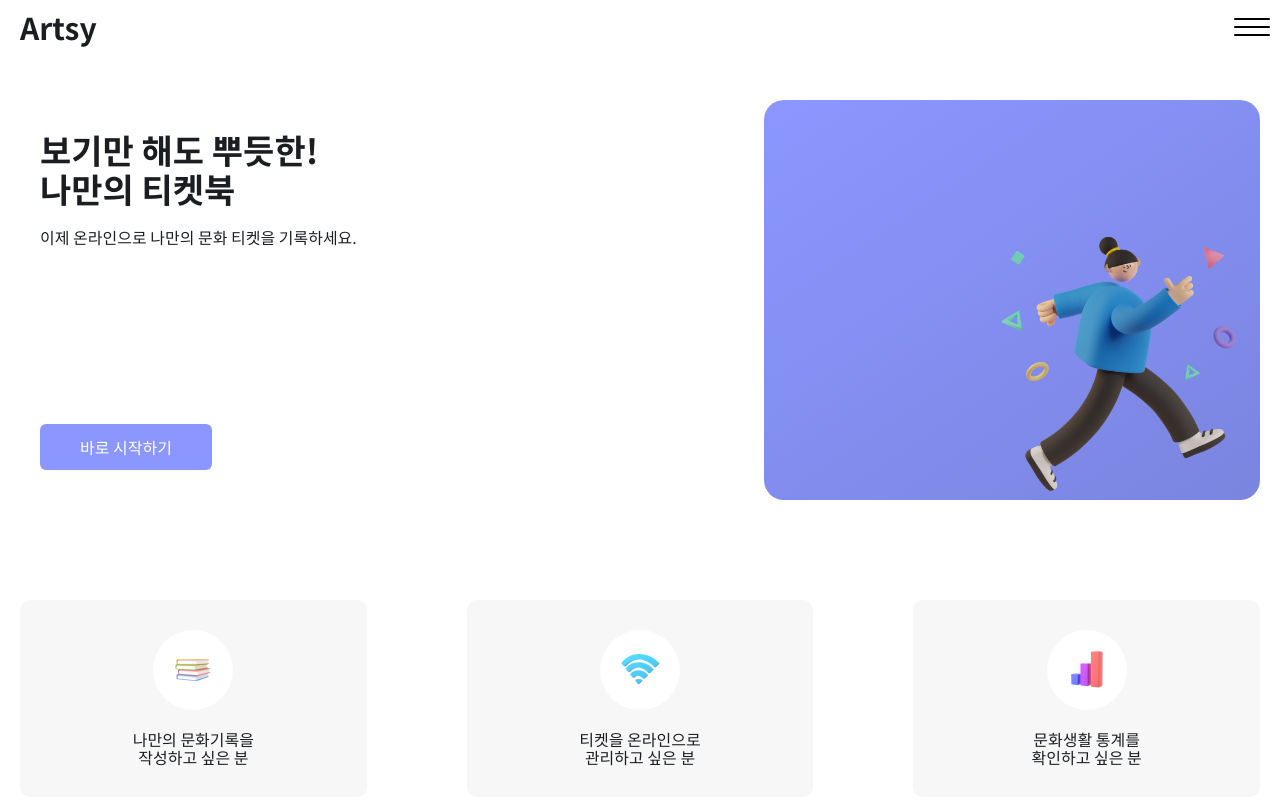
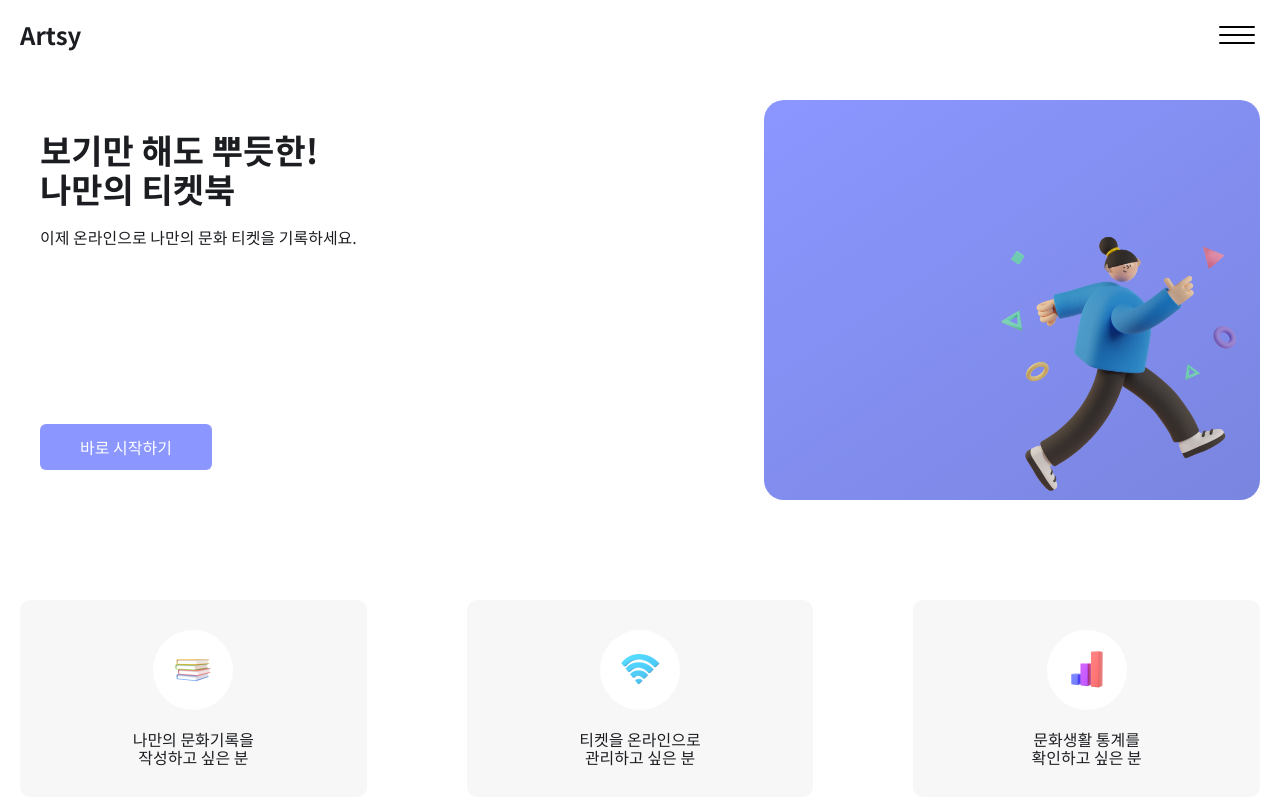
Before and after one commit to seohyun-song/Artsy, a React (Vite) app: page / in a window 1280 px wide. Shown: the top 800 px of the page. Built offline with nearby package versions, Linux system fonts and the light colour scheme; no server answers.

Commit message:
design : 헤더 디자인 수정 / 홈 버튼 바로가기

```diff
--- a/src/components/@common/Header/Header.jsx
+++ b/src/components/@common/Header/Header.jsx
@@ -2,7 +2,7 @@ import { useEffect, useState } from 'react';
 import SideBar from '@components/SideBar/SideBar';
 import { StyledHeader, StyledHeaderInner } from './Header.styles';
 import useHeaderContext from '@hooks/useHeaderContext';
-import { useLocation } from 'react-router-dom';
+import { Link, useLocation } from 'react-router-dom';
 
 const Header = () => {
     const { color, setColor, ticketId } = useHeaderContext();
@@ -17,7 +17,9 @@ const Header = () => {
     return (
         <StyledHeader color={color}>
             <StyledHeaderInner>
-                <h2>Artsy</h2>
+                <h1>
+                    <Link to="/home">Artsy</Link>
+                </h1>
                 <SideBar />
             </StyledHeaderInner>
         </StyledHeader>
--- a/src/components/@common/Header/Header.styles.js
+++ b/src/components/@common/Header/Header.styles.js
@@ -18,17 +18,18 @@ const StyledHeader = styled.header`
 `;
 
 const StyledHeaderInner = styled.div`
-    margin: 0 auto;
-    box-sizing: border-box;
-
     display: flex;
     justify-content: space-between;
     align-items: center;
+    margin: 0 auto;
+    box-sizing: border-box;
+    max-width: ${({ theme }) => theme.devicesSize.labtop};
+    height: 100%;
+    padding: 0 2rem;
 
-    h2 {
-        font-size: 3rem;
+    h1 {
+        font-size: ${({ theme }) => theme.fontSizes.h5};
         width: 100%;
-        margin: 1rem 2rem;
     }
 `;
 
--- a/src/components/@common/ToggleButton/ToggleButton.styles.js
+++ b/src/components/@common/ToggleButton/ToggleButton.styles.js
@@ -1,7 +1,7 @@
 import styled, { css } from 'styled-components';
 
 const ToggleButton = styled.div`
-    padding: 16px 10px;
+    padding: 16px 5px;
     cursor: pointer;
     ${({ $active }) =>
         $active &&
--- a/src/components/SideBar/SideBar.styles.js
+++ b/src/components/SideBar/SideBar.styles.js
@@ -87,6 +87,7 @@ const BackModal = styled.div`
     top: 0;
     width: 100%;
     height: 100%;
+    left: 0;
 
     background-color: rgba(0, 0, 0, 0.3);
     z-index: ${({ theme }) => theme.layer.layer6 - 1};
@@ -94,12 +95,18 @@ const BackModal = styled.div`
 const ExtendToggleButton = styled.div`
     display: flex;
     justify-content: flex-end;
-    position: relative;
-    top: 0;
-    right: 0;
+    align-items: center;
     z-index: ${({ theme }) => theme.layer.layer6 + 1};
     width: 100%;
     max-width: ${({ theme }) => theme.devicesSize.labtop};
     margin: 0 auto;
+    position: relative;
+    left: 0;
+    right: 0;
+    top: 0;
+
+    ${({ theme }) => theme.media.labtop} {
+        height: 7rem;
+    }
 `;
 export { NavBarContainer, LogoutButton, Navbar, NavbarItem, BackModal, NavBarContent, ExtendToggleButton };
```
